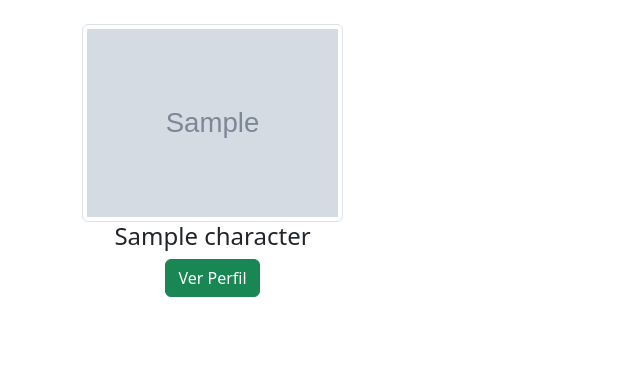
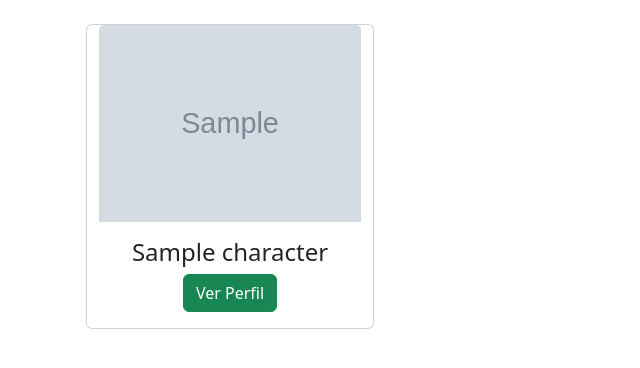
Before and after one commit to andradeju/bootcamp-womakers_python, a Flask app: template semana4_estudos/desafio3/api_rickmorty/templates/characters.html in a window 1280 px wide. Shown: the part 56-424 px from the top of the page, without its empty margins (0-640 px from the left). Run offline with Flask 3, Linux system fonts and the light colour scheme; the template is opened without the code that fills it: most values are stand-ins (such as "Sample title", 1, 10 or a date in 2020); grey boxes marked "Sample" are stand-in pictures.

Commit message:
Desafio 3: Melhorias nas páginas perfis

```diff
--- a/semana4_estudos/desafio3/api_rickmorty/templates/characters.html
+++ b/semana4_estudos/desafio3/api_rickmorty/templates/characters.html
@@ -4,16 +4,16 @@
 <div class="row">
     {% for character in characters %}
 
-        <div class="col-sm-3 col-6 mt-4">
-                <img src="{{character.image}}" alt="{{character.name}}"
-                class="img-fluid img-thumbnail" />
-                <h3 class="h4 text-center">{{character.name}}</h3>
-                <p class="text-center">
-                    <a href="/profile/{{character.id}}"
-                    class="btn btn-success">Ver Perfil</a>
-                </p>
+        <div class="card mt-4 mx-3" style="width: 18rem;">
+                <img src="{{character.image}}" class="card-img-top" alt="{{character.name}}"/>
+                <div class="card-body">
+                    <h3 class="h4 card-title text-center">{{character.name}}</h3>
+                    <p class=" card-text text-center">
+                        <a href="/profile/{{character.id}}"
+                        class="btn btn-success">Ver Perfil</a>
+                    </p>
+                </div>
         </div>
-
     {% endfor %}
 </div>
 {% endblock %}
--- a/semana4_estudos/desafio3/api_rickmorty/templates/profile.html
+++ b/semana4_estudos/desafio3/api_rickmorty/templates/profile.html
@@ -7,7 +7,7 @@
                 <img src="{{profile.image}}" alt="{{profile.name}}"
                 class="img-fluid img-thumbnail" />
                 <div class="card-body">
-                    <h1 class="h5">{{profile.name}}</h1>
+                    <h1 class="h5 text-center">{{profile.name}}</h1>
                     <h2 class="h6">Status: {{profile.status}}</h2>
                     <h2 class="h6">Species: {{profile.species}}</h2>
                     <h2 class="h6">Gender: {{profile.gender}}</h2>
```
